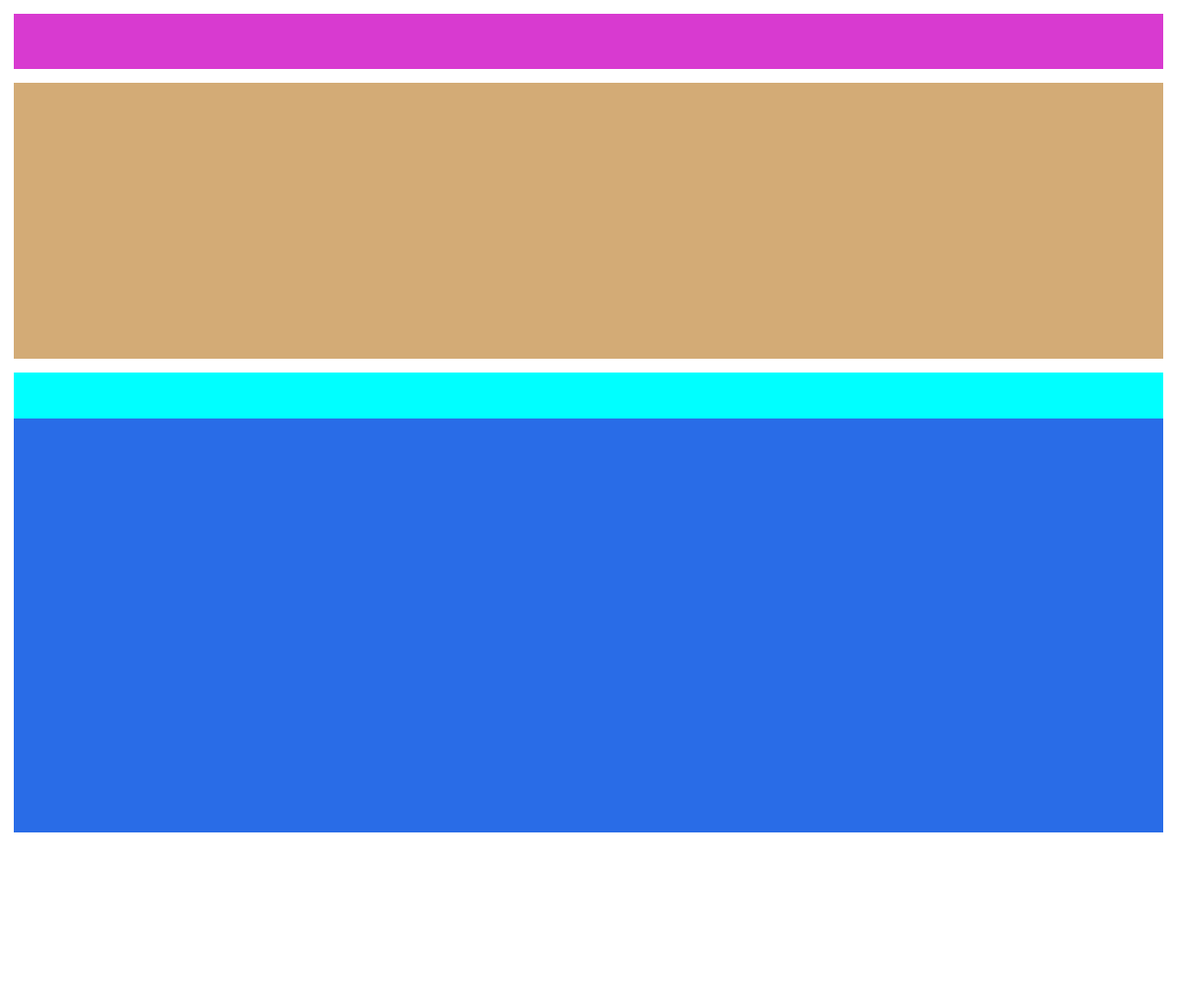
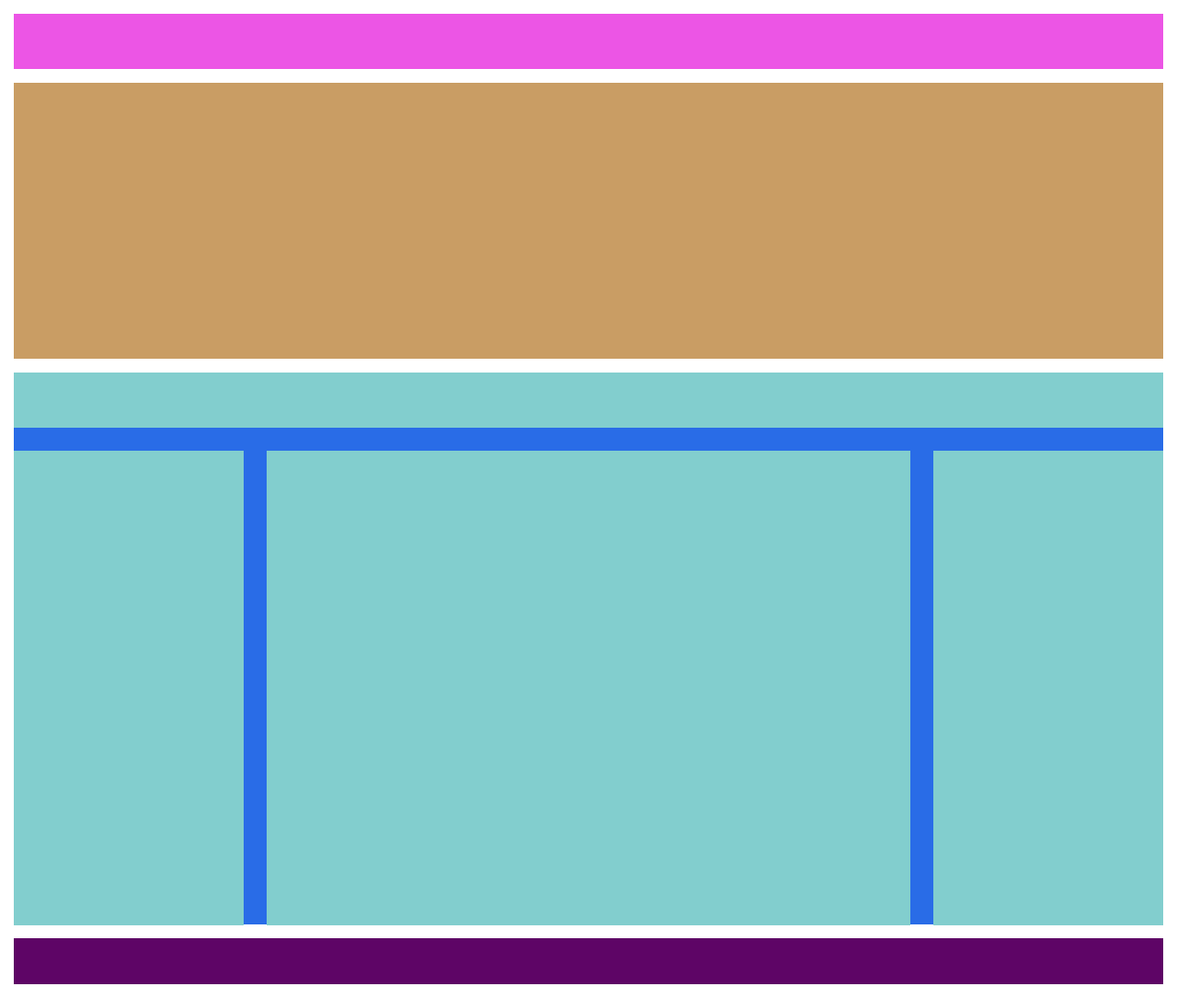
Before and after one commit to Gabriele-Scaloni/htmlcss-struttura-wp, a plain HTML site: page index.html in a window 1280 px wide. Shown: the whole page at 92% size. Before the commit the page ends 920 px from the top, so only its background shows below. Drawn offline with Linux system fonts and the light colour scheme.

Commit message:
manca da aggiustare le dimensioni

```diff
--- a/index.html
+++ b/index.html
@@ -9,7 +9,7 @@
 </head>
 
 <header>
-    <div class="primoblocco"></div>
+
 </header>
 
 <body>
@@ -22,15 +22,17 @@
             <div class=""></div>
         </section>
 
-        <section class="conteiner">
+
+            <section class="conteiner">
+            <!-- inizio box sopra le "celle" -->
             <div class="box-top"></div>
+            <!-- fine box sopra le "celle" -->
             <div class="box-left"></div>
             <div class="box-center"></div>
-            <div class="box-right"></div>
+            <div class="box-right clearfix"></div>
         </section>
 
-        <footer >
-                <div class="box-footer"></div>
+         <footer>
          </footer>
     </div>
 
--- a/style.css
+++ b/style.css
@@ -1,41 +1,69 @@
 *{
     margin: 0 ;
-    padding: 0px;
+    padding: 0;
     box-sizing: border-box;
 }
 
 
-.primoblocco{
+header{
     height: 60px;
-    background-color: rgb(216, 58, 208);
+    background-color: rgb(236, 85, 229);
     margin: 15px;
 }
 
 .secondoblocco{
     height: 300px;
-    background-color: rgb(211, 171, 118);
+    background-color: rgb(201, 157, 100);
     margin: 15px;
 }
 
-.conteiner {
-    height: 500px;
+.conteiner{
+    height: 600px;
     background-color: rgb(41, 108, 231);
-    margin: 15px;
+    margin: 0 15px;
 }
-.conteiner::after{
-    content: "";
-    display: table;
-    clear: both;}
 
 .box-top {
+    width: auto;
     height: 10%;
-    background-color: cyan;
-    clear: both;
+    background-color: rgb(130, 206, 206);
+}
+
+.box-left{
+
+    width: 20%;
+    height: 86%;
+    background-color: rgb(130, 206, 206);
+    float:left;
+    margin: 2% 1% 2% 0;
+
+}
+.box-center{
+    width: 56%;
+    height: 86%;
+    background-color: rgb(130, 206, 206);
+    float: left;
+    margin: 2% 1% 2% 1%;
 
 }
 
-.box-left{
-    height: 25%;
-    background-color: cyan;
-    float: left;
+.box-right{
+    width: 20%;
+    height: 86%;
+    background-color: rgb(130, 206, 206);
+    float:right;
+    margin: 2% 0 2% 0;
+
 }
+
+.clearfix::after{
+    content: "";
+    display: table;
+    clear: both;
+}
+
+footer{
+    height: 50px;
+    background-color: rgb(94, 5, 102);
+    margin: 15px;
+}
```
